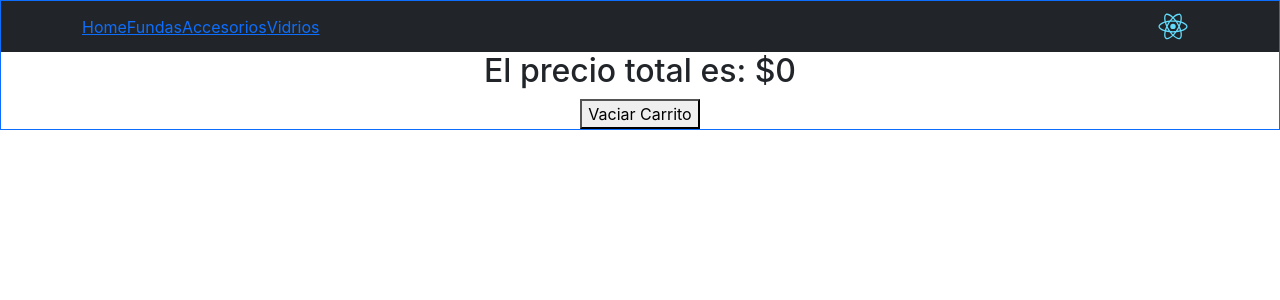
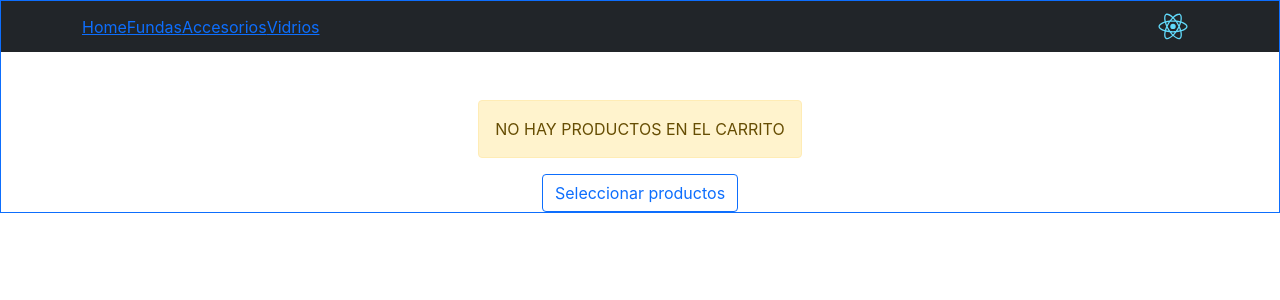
Before and after one commit to LorenzoAlbornoz/React-Segunda-Entrega, a React (Vite) app: page /cart in a window 1280 px wide. Shown: the top 300 px of the page. Built offline with nearby package versions, Linux system fonts and the light colour scheme.

Commit message:
Cart View 2

```diff
--- a/src/components/Cart/Cart.jsx
+++ b/src/components/Cart/Cart.jsx
@@ -1,3 +1,4 @@
+import { Link } from "react-router-dom"
 import { userCartContext } from "../../context/CartContex"
 
 const Cart = () => {
@@ -5,14 +6,28 @@ const { cartList, vaciarCarrito, precioTotal, removeItem } = userCartContext()
 
   return (
     <div>
+      {cartList.length === 0 ?
+        <div className="container mt-5">
+          <label className="alert alert-warning">NO HAY PRODUCTOS EN EL CARRITO</label><br />
+          <Link to='/' >
+            <button className="btn btn-outline-primary"> Seleccionar productos</button>
+          </Link>
+        </div>
+      :
+
+        <>
           {cartList.map(producto => <div key={producto.id}>
             <li>
+              <img src={producto.foto} style={{ width: 60 }} />
               {producto.name} - price: {producto.price} - cantidad: {producto.cantidad}
+
+              <button className="btn btn-outline-primary" onClick={() => removeItem(producto.id)}> X </button>
             </li>
-                          <button className="btn btn-outline-primary" onClick={()=>removeItem(producto.id)}> X </button>
           </div>)}
           <h2>El precio total es: ${precioTotal()}</h2>
-<button onClick={vaciarCarrito}>Vaciar Carrito</button>
+          <button onClick={vaciarCarrito} className='btn btn-outline-danger'>Vaciar Carrito</button>
+        </>
+      }
     </div>
   )
 }
--- a/src/pages/ItemListContainer/ItemListContainer.jsx
+++ b/src/pages/ItemListContainer/ItemListContainer.jsx
@@ -11,22 +11,29 @@ const ItemListContainer = () => {
     const [producto, setProducto] = useState({});
     const [loading, setLoading] = useState(true);
 
-    const [bool, setBool] = useState(true)
+    /*const [bool, setBool] = useState(true)*/
 
     const { id } = useParams() ;
 
 //itemListContainer
-/*useEffect(()=>{
+useEffect(()=>{
     const db = getFirestore()
-
+ if (id){
     const queryCollection = collection(db, 'items')
-    /*const queryCollectionFilter = query(queryCollection, where('price', '==', 1000))*/
-/*getDocs(queryCollection)
+    const queryCollectionFilter = query(queryCollection, where('categoria', '==', id))
+getDocs(queryCollectionFilter)
 .then(resp => setProductos (resp.docs.map(item => ({id: item.id, ...item.data() } ) )))
 .catch((err)=> console.log(err))
 .finally(()=>setLoading(false))
-}, [])
-*/
+ } else {
+const queryCollection = collection (db, 'items')
+getDocs(queryCollection)
+.then(resp => setProductos (resp.docs.map(item => ({id: item.id, ...item.data() } ) )))
+.catch((err)=> console.log(err))
+.finally(()=>setLoading(false))
+ }
+}, [id])
+
 
 // itemDetailContainer
 //useEffect(()=>     {
@@ -36,7 +43,7 @@ const ItemListContainer = () => {
 //    .then(resp => setProducto ( { id: resp.id, ...resp.data() } ) )
 //}, [])
 
-
+    /*
     useEffect(() => {
         if (id) {
             getFetch()  // fetch llamada a una api
@@ -49,11 +56,11 @@ const ItemListContainer = () => {
             .catch((err)=> console.log(err))
             .finally(()=>setLoading(false))
         }
-    }, [id])
+    }, [id])*/
 
-/*console.log(productos)*/
+console.log(id)
 
-
+  /*
        //ejemplo de evento
    const handleClick=(e)=>{
     e.preventDefault()
@@ -68,7 +75,7 @@ const handleAgregar=()=>{
 }
 
 console.log(bool);
-console.log('itemListContainer');
+console.log('itemListContainer');*/
 
 
     /*function onAdd(cant) {
@@ -83,8 +90,8 @@ console.log('itemListContainer');
     // if (true) else (false) => condition ? tue : false
     return (
         <div>
-            <button onClick={handleClick}>Cambiar estado </button>
-            <button onClick={handleAgregar}>Agregar Item </button>
+            {/*<button onClick={handleClick}>Cambiar estado </button>
+            <button onClick={handleAgregar}>Agregar Item </button>*/}
             {/* <ItemCount onAdd={ onAdd  } /> */}
             {/* // [<li key=0>1</li>, <li>2</li>, <li>3</li>, <li>4</li>] */}
             { loading ?
```
Lines whose indentation alone changed are shown as unchanged.
